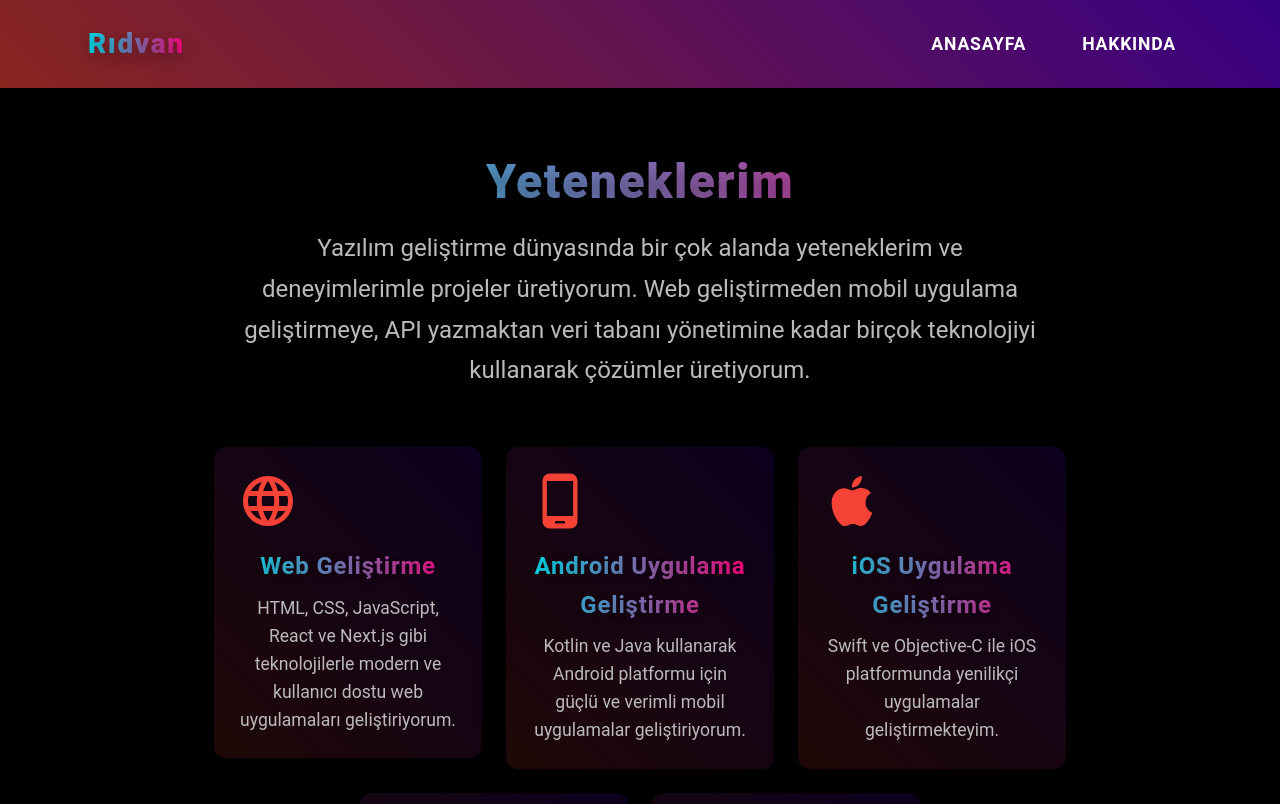
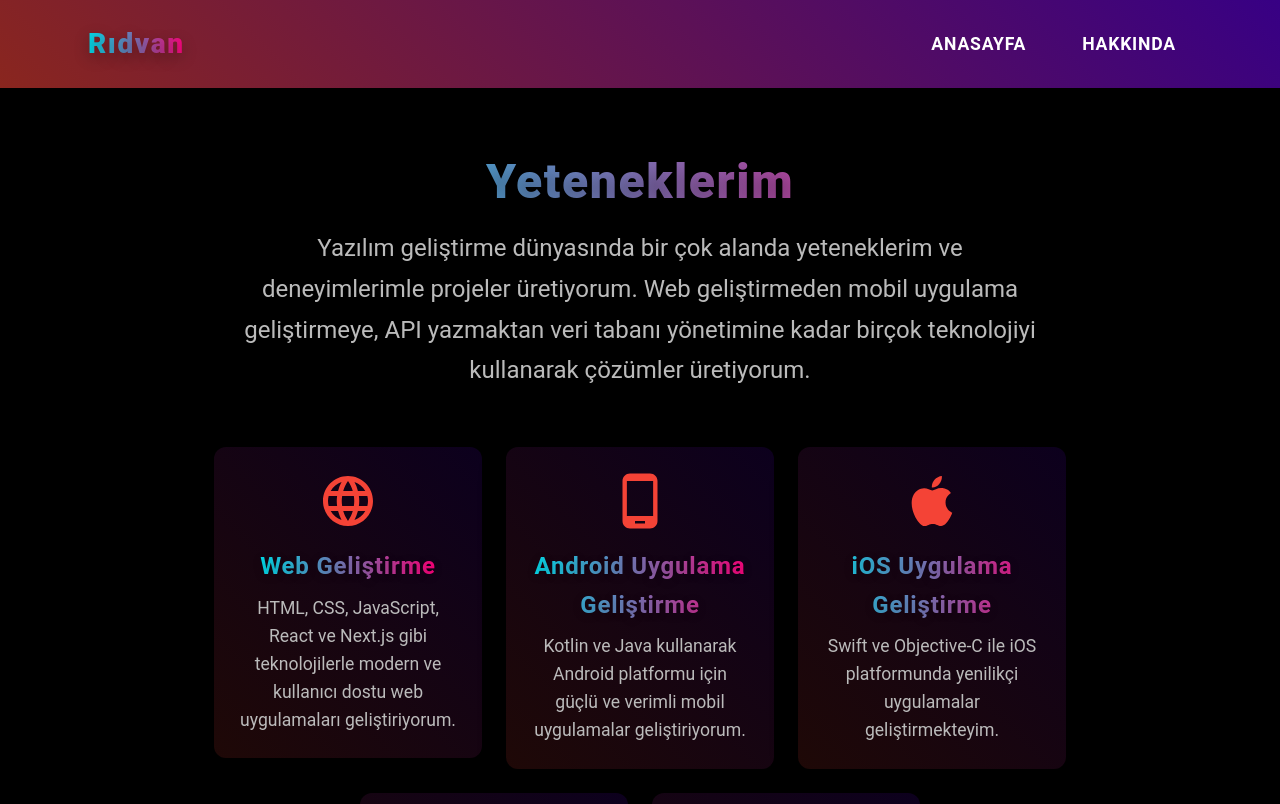
Before and after one commit to ridvanKarsli/MyWebSite, a React (Vite) app: page /about in a window 1280 px wide. Shown: the top 804 px of the page. Built offline with nearby package versions, Linux system fonts and the light colour scheme.

Commit message:
Tema düzeltildii

```diff
--- a/src/components/Skills.jsx
+++ b/src/components/Skills.jsx
@@ -20,6 +20,10 @@ const Skills = () => {
         textAlign: "center",
         position: "relative",
         overflow: "hidden", // Hero ile aynı taşma kontrolü
+        display: 'flex',
+        flexDirection: 'column',
+        alignItems: 'center',  // Ortalamayı sağlayan özellikler
+        justifyContent: 'center'
       }}
     >
       <Container maxWidth="md" sx={{ position: "relative", zIndex: 2 }}>
@@ -114,6 +118,8 @@ const Skills = () => {
                     height: "100%",
                     display: "flex",
                     flexDirection: "column",
+                    alignItems: 'center', // Ortalamayı sağlamak için eklenen özellik
+                    justifyContent: 'center', // Ortalamayı sağlamak için eklenen özellik
                     "&:hover": {
                       transform: "translateY(-3px)", // Hero ile aynı hover efekti
                       boxShadow: "0 15px 40px rgba(0, 0, 0, 0.3)", // Hero ile aynı gölge artışı
```
